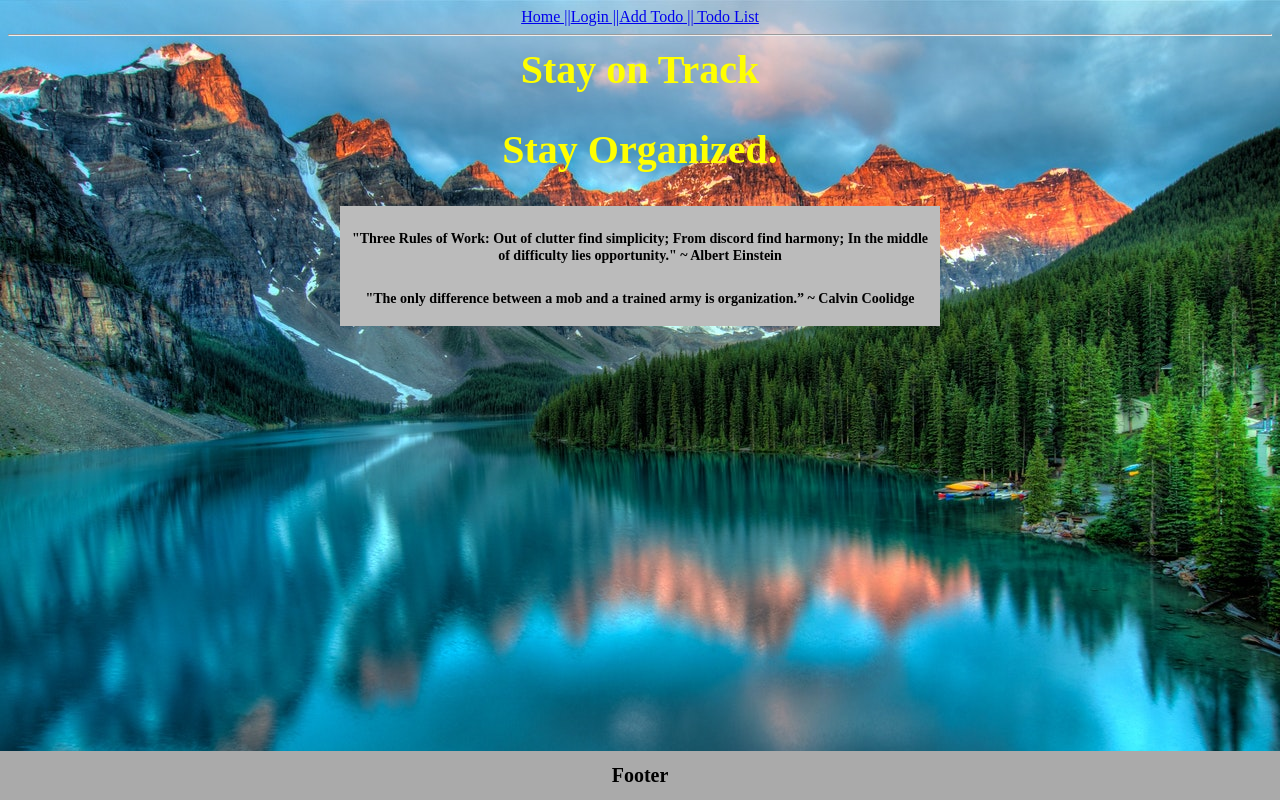
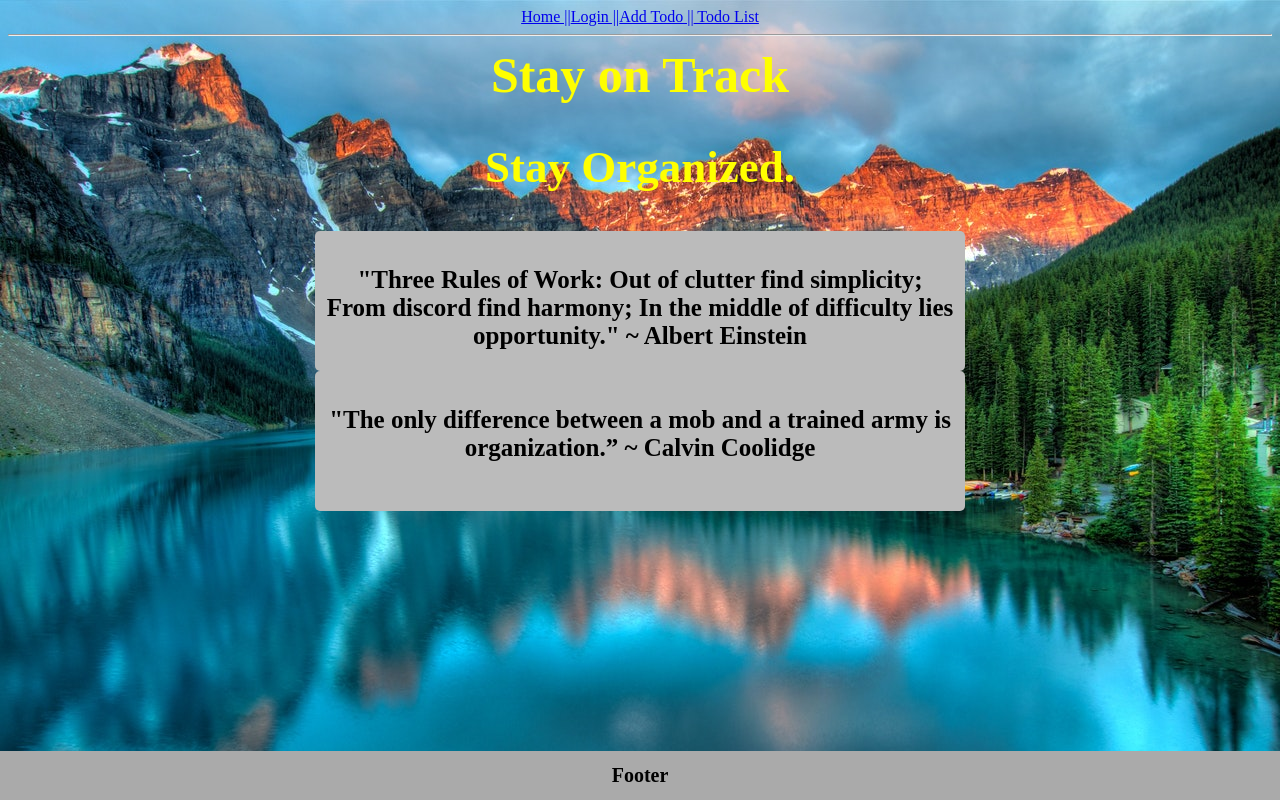
Before and after one commit to hunterwaters/todo-app, a React (Create React App) app: page / in a window 1280 px wide. Built offline with nearby package versions, Linux system fonts and the light colour scheme.

Commit message:
make it better

```diff
--- a/src/App.js
+++ b/src/App.js
@@ -1,7 +1,7 @@
 import React from "react";
 import {
   BrowserRouter as Router, Switch, Route, Link} from "react-router-dom";
-import TodoList from './ToDoList'
+import TodoList from './components/toDoList'
 import TitlePage from './components/titlePage'
 import LoginForm from './components/loginForm'
 import TodoForm from './components/addTodo';
--- a/src/components/addTodo.js
+++ b/src/components/addTodo.js
@@ -45,10 +45,12 @@ export default class addtodo extends Component{
       .then(response => console.log('Success', response));
     }
   render() {
+
     return (
+
         <main role = "main">
         <h1>New ToDo</h1>
-        <form onSubmit = {this.handleSubmit} className = "todo-Form">
+        <form onSubmit = {this.handleSubmit} className = "todo-Form" >
           <div className="todoTitle">
             <label htmlFor="toDo-title">ToDo title</label>
             <br />
--- a/src/index.css
+++ b/src/index.css
@@ -8,14 +8,6 @@ body {
   background-image: url(./images/mountains.jpg);
 }
 
-.signup-form {
-  font-size: 15px;
-  width: 270px;
-  height: 270px;
-  margin: 0 auto;
-  padding: 3px;
-  background-color: cornsilk;
-}
 
 .login-form  {
   text-align: center;
@@ -39,12 +31,12 @@ body {
 
 h1 {
   margin-top: 10px;
-  font-size: 40px;
+  font-size: 50px;
   color:  yellow;
 }
 
 h2 {
-  font-size: 40px;
+  font-size: 45px;
   color: yellow;
 }
 
@@ -67,13 +59,17 @@ h2 {
 }
 
 section {
-  height: 60px;
-  width: 600px;
+  height: 140px;
+  width: 650px;
   padding: 10px 10px;
   background-color: #bbb;
   font-size: 12px;
   margin: 0 auto;
+  border-radius: 5px;
+}
 
+h3 {
+  font-size: 25px;
 }
 
 footer {
```
Also changed, not shown: src/components/toDoList.js (renamed from src/ToDoList.js, +5 -5 lines).
